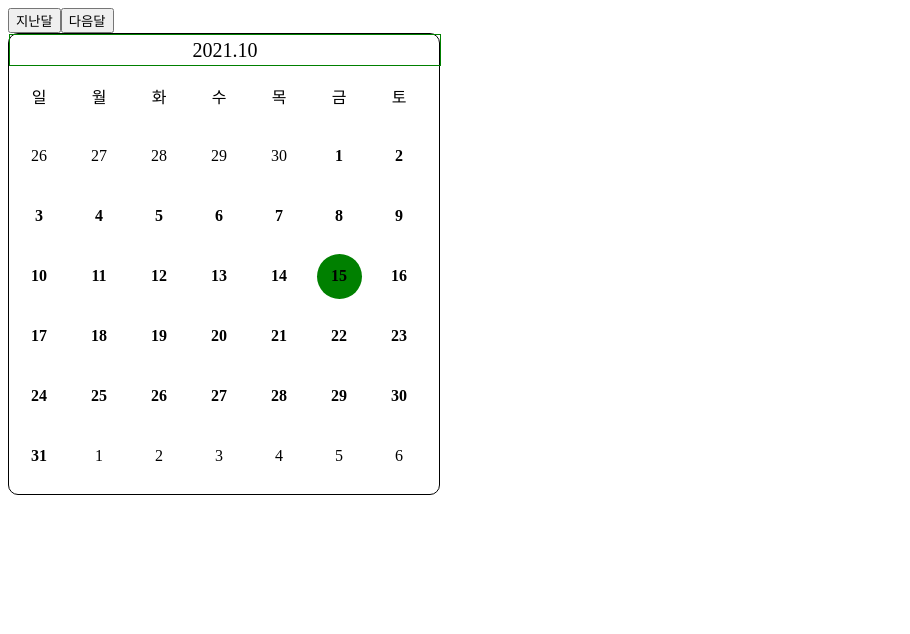
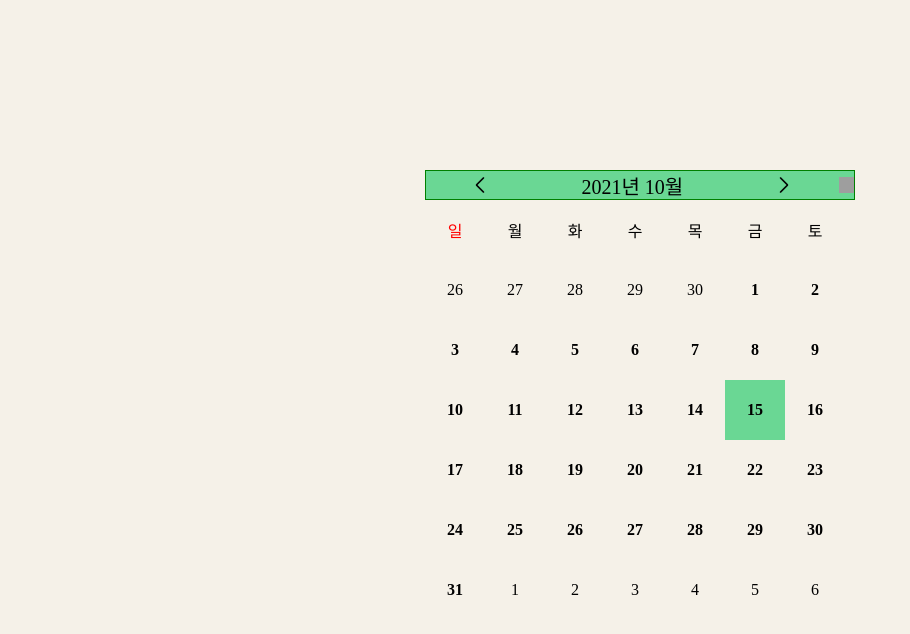
Before and after one commit to inkyu0103/react-calendar, a React (Create React App) app: page / in a window 1280 px wide. Shown: the top 634 px of the page, without its empty margins (0-910 px from the left). Built offline with nearby package versions, Linux system fonts and the light colour scheme; grey boxes are pictures that could not be loaded.

Commit message:
feat:요구기능 완성

```diff
--- a/src/App.js
+++ b/src/App.js
@@ -39,8 +39,38 @@ const App = () => {
     date: currentTime.getDate(),
   });
 
+  const goToday = () => {
+    setTime({
+      year: currentTime.getFullYear(),
+      month: currentTime.getMonth(),
+      date: currentTime.getDate(),
+      firstDay: new Date(
+        currentTime.getFullYear(),
+        currentTime.getMonth(),
+        1
+      ).getDay(),
+      lastDate: isLeapYear(currentTime.getFullYear())
+        ? leapYear[currentTime.getMonth()]
+        : normalYear[currentTime.getMonth()],
+    });
+
+    setIsSelected({
+      year: currentTime.getFullYear(),
+      month: currentTime.getMonth(),
+      date: currentTime.getDate(),
+    });
+  };
+
   const handleClickIsSelected = (year, month, date) => {
-    // 만약 현재 달과 다른 달이라면, 모양을 바꿔야함.
+    time.month !== month &&
+      setTime({
+        year,
+        month,
+        date,
+        firstDay: new Date(year, month, 1).getDay(),
+        lastDate: isLeapYear(year) ? leapYear[month] : normalYear[month],
+      });
+
     setIsSelected({ year, month, date });
   };
 
@@ -111,11 +141,15 @@ const App = () => {
   return (
     <>
       <Global styles={globalStyle} />
-      <button onClick={goPreviousMonth}>지난달</button>
-      <button onClick={goNextMonth}>다음달</button>
 
       <CalendarContainer>
-        <CalendarHeader year={time.year} month={time.month + 1} />
+        <CalendarHeader
+          year={time.year}
+          month={time.month + 1}
+          goPreviousMonth={goPreviousMonth}
+          goNextMonth={goNextMonth}
+          goToday={goToday}
+        />
         <CalendarDay days={days} />
         <CalendarBody
           renderInfo={{
@@ -133,16 +167,29 @@ const App = () => {
 };
 
 const globalStyle = css`
-  margin: 0;
-  padding: 0;
-  box-sizing: border-box;
+  * {
+    margin: 0;
+    padding: 0;
+    box-sizing: border-box;
+  }
+  html {
+    width: 100%;
+    height: 100%;
+  }
+  body {
+    width: 100%;
+    height: 100%;
+    background: #f5f1e8;
+    display: flex;
+    justify-content: center;
+    align-items: center;
+  }
 `;
 
 const CalendarContainer = styled.div`
   width: 430px;
   height: 460px;
   border-radius: 10px;
-  border: 1px solid black;
 `;
 
 export default App;
--- a/src/component/CalendarButton.js
+++ b/src/component/CalendarButton.js
@@ -1,3 +1,30 @@
-export const CalendarButton = () => {
-  return "버튼입니다.";
+import styled from "@emotion/styled";
+
+export const CalendarButton = ({
+  width,
+  height,
+  image = null,
+  text = null,
+  handleClick,
+}) => {
+  return (
+    <CalendarButtonContainer
+      width={width}
+      height={height}
+      image={image}
+      onClick={handleClick}
+    >
+      {text}
+    </CalendarButtonContainer>
+  );
 };
+
+const CalendarButtonContainer = styled.button`
+  width: ${({ width }) => width};
+  height: ${({ height }) => height};
+  background-size: cover;
+  background-image: ${({ image }) => `url("${image}")`};
+  background-color: transparent;
+  background-repeat: none;
+  border: none;
+`;
--- a/src/component/CalendarDay.js
+++ b/src/component/CalendarDay.js
@@ -3,8 +3,10 @@ import styled from "@emotion/styled";
 export const CalendarDay = ({ days }) => {
   return (
     <CalendarDayContainer>
-      {days.map((day) => (
-        <CalendarDayItem key={day}>{day}</CalendarDayItem>
+      {days.map((day, idx) => (
+        <CalendarDayItem key={day} day={idx}>
+          {day}
+        </CalendarDayItem>
       ))}
     </CalendarDayContainer>
   );
@@ -21,4 +23,5 @@ const CalendarDayItem = styled.div`
   display: flex;
   justify-content: center;
   align-items: center;
+  color: ${({ day }) => (day ? "black" : "red")};
 `;
--- a/src/component/CalendarHeader.js
+++ b/src/component/CalendarHeader.js
@@ -1,11 +1,49 @@
 import styled from "@emotion/styled";
+import back from "../assets/back.png";
+import next from "../assets/next.png";
+import replay from "../assets/replay.png";
+import { CalendarButton } from ".";
 
-export const CalendarHeader = ({ year, month }) => {
+export const CalendarHeader = ({
+  year,
+  month,
+  goNextMonth,
+  goPreviousMonth,
+  goToday,
+}) => {
   return (
     <CalendarHeaderContainer>
-      <CalendarHeaderTimeWrapper>
-        {`${year}.${month}`}
-      </CalendarHeaderTimeWrapper>
+      <div
+        style={{
+          width: "100%",
+          display: "flex",
+          justifyContent: "space-around",
+          alignItems: "center",
+        }}
+      >
+        <CalendarButton
+          width={"16px"}
+          height={"16px"}
+          image={back}
+          handleClick={goPreviousMonth}
+        />
+
+        <CalendarHeaderTimeWrapper>
+          {`${year}년 ${month}월`}
+        </CalendarHeaderTimeWrapper>
+        <CalendarButton
+          width={"16px"}
+          height={"16px"}
+          image={next}
+          handleClick={goNextMonth}
+        />
+      </div>
+      <CalendarButton
+        width={"16px"}
+        height={"16px"}
+        image={replay}
+        handleClick={goToday}
+      />
     </CalendarHeaderContainer>
   );
 };
@@ -17,6 +55,7 @@ const CalendarHeaderContainer = styled.header`
   justify-content: center;
   align-items: center;
   border: 1px solid green;
+  background: #6ad794;
 `;
 
 const CalendarHeaderTimeWrapper = styled.div`
--- a/src/component/CalendarItem.js
+++ b/src/component/CalendarItem.js
@@ -26,19 +26,16 @@ const CalendarItemContainer = styled.div`
 `;
 
 const CalenndarItemArea = styled.p`
-  width: 45px;
-  height: 45px;
-  border-radius: 50%;
+  width: 60px;
+  height: 60px;
   display: flex;
   justify-content: center;
   align-items: center;
   font-weight: ${({ currentMonth }) => (currentMonth ? "900" : "500")};
-  background-color: ${({ isSelected }) => isSelected && "green"};
+  background-color: ${({ isSelected, currentMonth }) =>
+    currentMonth && isSelected && "#6ad794"};
 
   &:hover {
-    background-color: ${({ isSelected }) => !isSelected && "red"};
+    background-color: ${({ isSelected }) => !isSelected && "#6ad794"};
   }
 `;
-
-// isselected가 필요하다. 선택된 상태가 무엇이니..?
-// 이번 달이 아닌 경우회색
```
Also changed, not shown: src/component/CalendarBody.js (+0 -13 lines), 1 other file (tests, documents, lock files or other folders).
